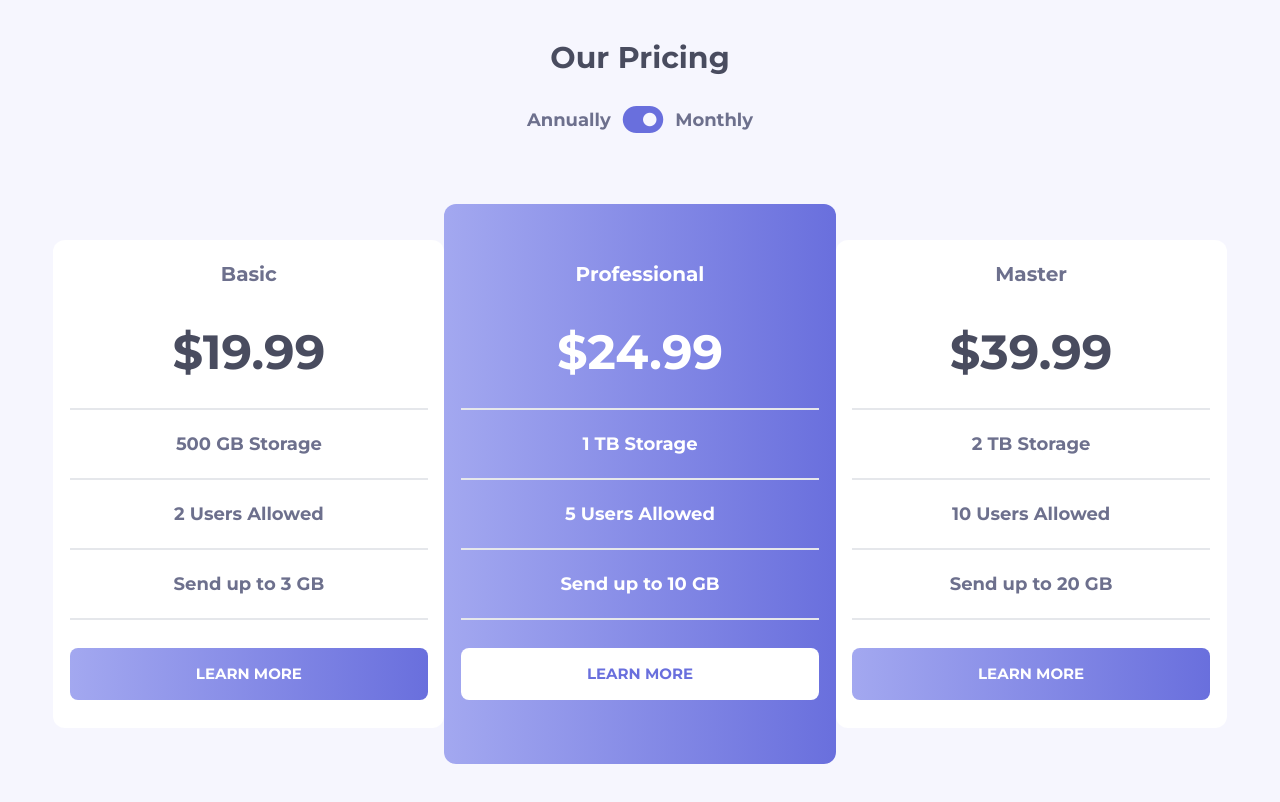
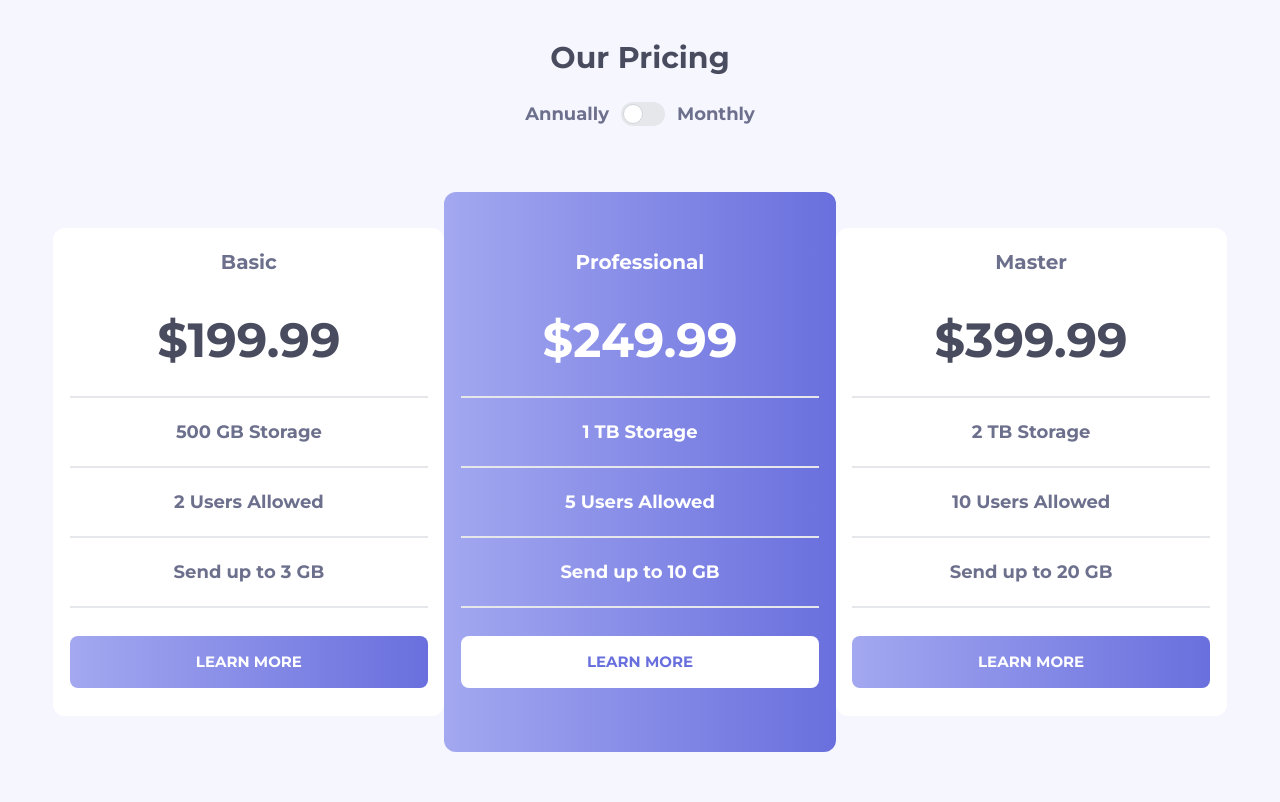
Before and after one commit to Mkzay/Pricing-Component-With-Toggle-Master, a website: page index.html in a window 1280 px wide. Drawn offline with Linux system fonts and the light colour scheme.

Commit message:
Toggle Start

```diff
--- a/index.html
+++ b/index.html
@@ -13,7 +13,10 @@
     <h1 class="text-3xl text-custom-DarkGrayishBlue mb-6">Our Pricing</h1>
     <div class="flex items-center justify-center flex-row text-lg text-custom-GrayishBlue gap-3">
       <p>Annually</p>
-      <button id="Annual-Button" class="text-4xl text-custom-Grad2"><i class="fa-solid fa-toggle-on"></i></button>
+      <label class="relative inline-flex items-center cursor-pointer">
+        <input type="checkbox" value="" class="sr-only peer">
+        <div class="w-11 h-6 bg-gray-200 peer-focus:outline-none peer-focus:ring-4 peer-focus:ring-blue-300 dark:peer-focus:ring-custom-Grad2 rounded-full peer dark:bg-gray-700 peer-checked:after:translate-x-full peer-checked:after:border-white after:content-[''] after:absolute after:top-[2px] after:left-[2px] after:bg-white after:border-gray-300 after:border after:rounded-full after:h-5 after:w-5 after:transition-all dark:border-gray-600 peer-checked:bg-gradient-to-r from-custom-Grad1 to-custom-Grad2"></div>
+      </label>
       <p>Monthly</p>
     </div>
   </header>
@@ -21,7 +24,7 @@
   <div class="flex items-center justify-center flex-col w-full lg:w-11/12 gap-14 lg:flex-row lg:gap-0">
     <section class="section">
       <h1 class="h1-1">Basic</h1>
-      <p id="Basic-Price" class="p1-1">&dollar;19.99</p>
+      <p id="Basic-Price" class="p1-1">&dollar;199.99</p>
       <p class="p1-2">500 GB Storage</p>
       <p class="p1-2">2 Users Allowed</p>
       <p class="p1-2">Send up to 3 GB</p>
@@ -30,7 +33,7 @@
 
     <section class="flex items-center justify-center flex-col text-lg w-11/12 lg:w-6/12 lg:h-[35rem] rounded-xl bg-gradient-to-r from-custom-Grad1 to-custom-Grad2">
       <h1 class="text-white text-xl p-5 border-b-custom-DarkGrayishBlue">Professional</h1>
-      <p id="Professional-Price" class="text-white text-5xl pt-5 pb-8 border-b-2 w-11/12 text-center">&dollar;24.99</p>
+      <p id="Professional-Price" class="text-white text-5xl pt-5 pb-8 border-b-2 w-11/12 text-center">&dollar;249.99</p>
       <p class="text-white p-5 border-b-2 w-11/12 text-center">1 TB Storage</p>
       <p class="p1-3">5 Users Allowed</p>
       <p class="p1-3">Send up to 10 GB</p>
@@ -39,7 +42,7 @@
 
     <section class="section">
       <h1 class="h1-1">Master</h1>
-      <p id="Master-Price" class="p1-1">&dollar;39.99</p>
+      <p id="Master-Price" class="p1-1">&dollar;399.99</p>
       <p class="p1-2">2 TB Storage</p>
       <p class="p1-2">10 Users Allowed</p>
       <p class="p1-2">Send up to 20 GB</p>
```
Also changed, not shown: styles/output.css.
